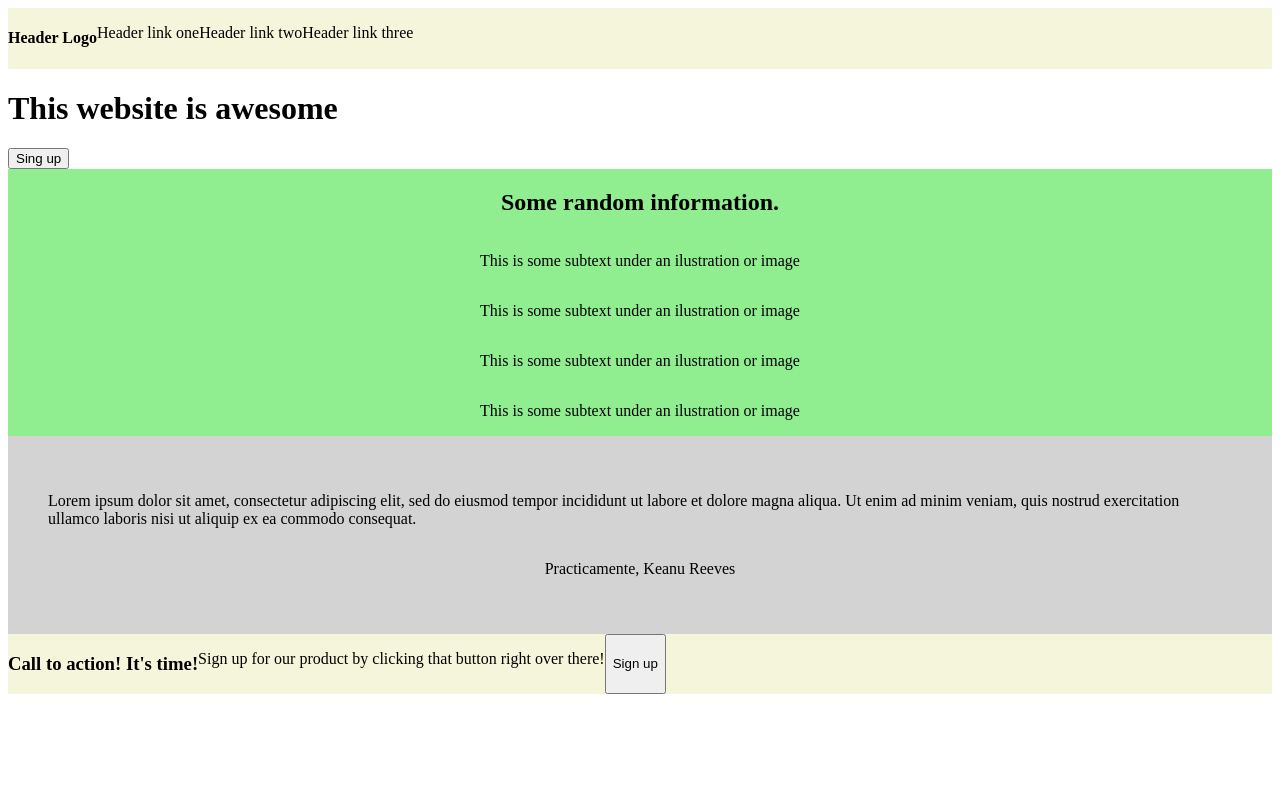
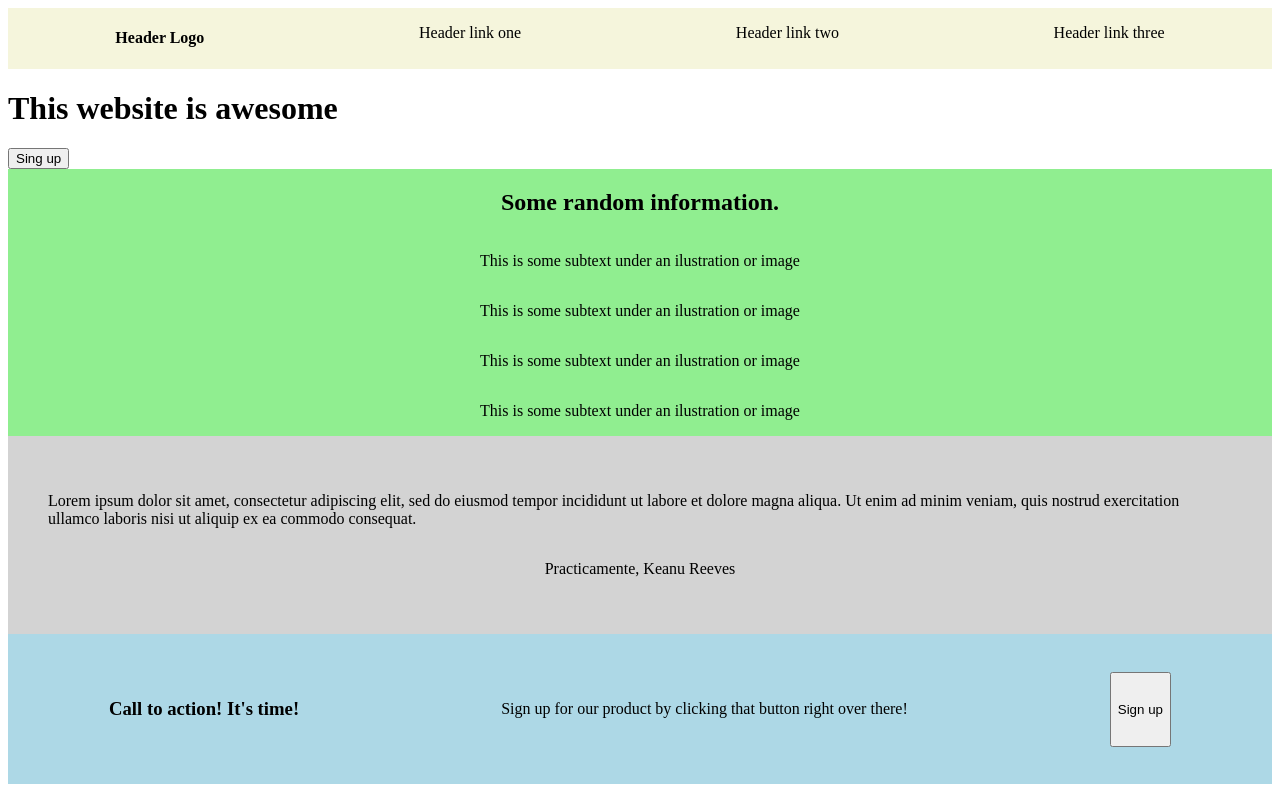
Before and after one commit to ricardomorataya/landing_page, a plain HTML site: page index.html in a window 1280 px wide. Drawn offline with Linux system fonts and the light colour scheme.

Commit message:
Edit index.html and style.css

```diff
--- a/index.html
+++ b/index.html
@@ -38,10 +38,10 @@
 </section>
 
 <!--SECTION IV!-->
-<section class="flex-container">
+<section class="flex-container-call">
     <h3>Call to action! It's time!</h3>
     <p>Sign up for our product by clicking that button right over there!</p>
-    <button>Sign up</button>
+    <button class="button">Sign up</button>
 </section>
 </body>
 </html>
--- a/style.css
+++ b/style.css
@@ -1,8 +1,8 @@
 .flex-container {
     display: flex;
     background-color: beige;
-    flex-wrap: wrap;
-    flex-direction: row;
+    flex-flow: raw wrap;
+    justify-content: space-around;
 }
 
 .p-header {
@@ -20,6 +20,20 @@
     background-color:lightgray;
     display: flex;
     align-items: center;
+    justify-content: center;
     padding: 40px;
     flex-direction: column;
+
 }
+
+.flex-container-call {
+    background-color: lightblue;
+    display: flex;
+    height: 150px;
+    justify-content: space-around;
+    align-items: center;
+}
+
+.button {
+    height: 75px;
+}
```
